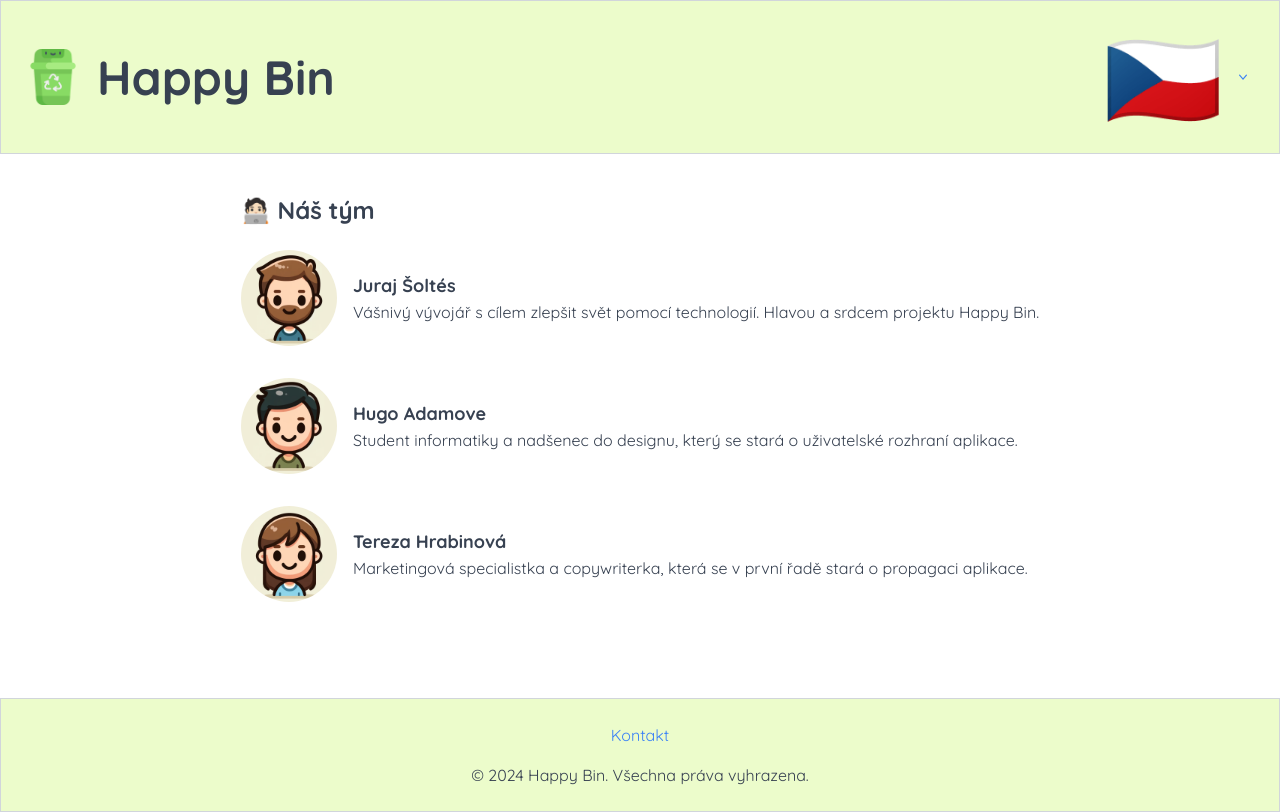
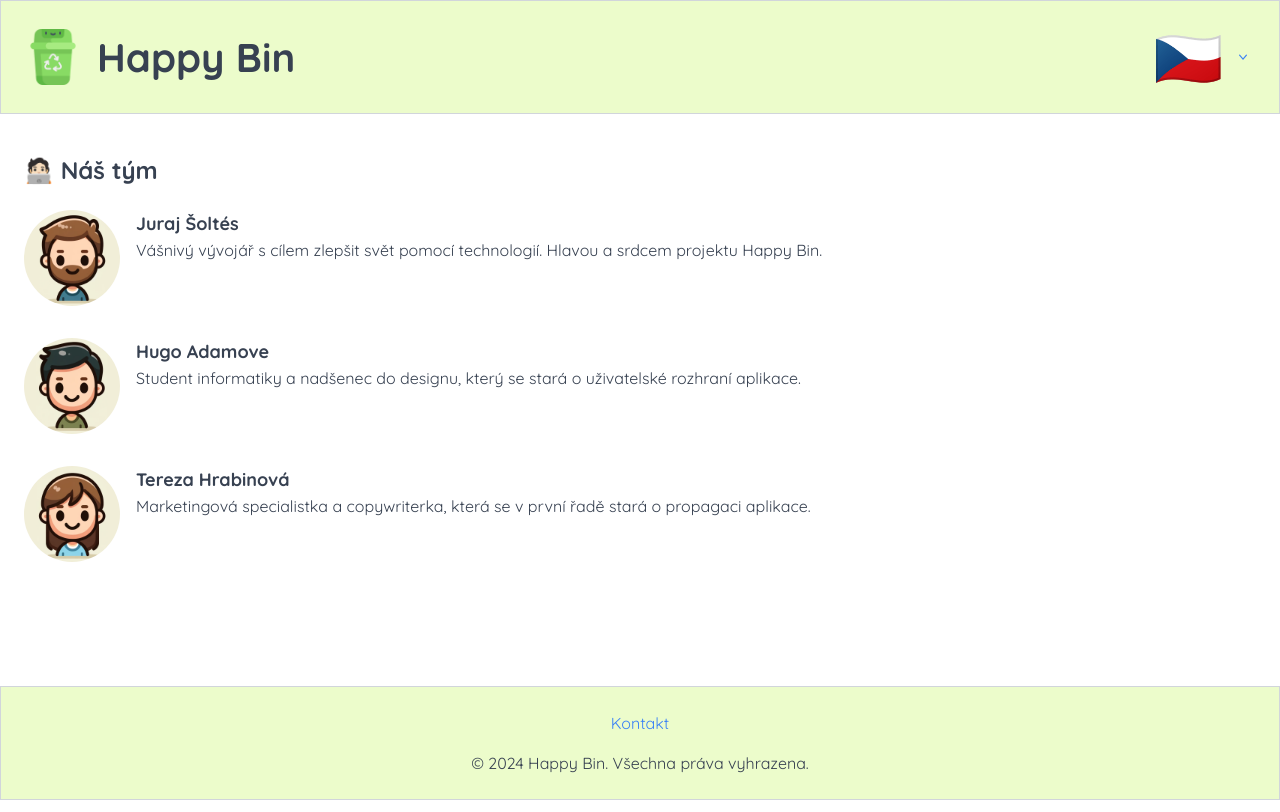
Before and after one commit to hadamove/happybin-web, a website: page about.html in a window 1280 px wide. Drawn offline with Linux system fonts and the light colour scheme.

Commit message:
Fix alignment of the about.html page

```diff
--- a/about.html
+++ b/about.html
@@ -22,7 +22,7 @@
       <a href="./index.html" class="flex items-center">
         <img src="./src/img/bin.png" alt="Ikona Happy Bin"
           class="h-10 w-10 md:h-14 md:w-14 mr-4 transition-transform duration-200 hover:scale-110">
-        <h1 class="text-3xl md:text-5xl font-bold">Happy Bin</h1>
+        <h1 class="text-[2.5rem] md:text-[2.5rem] font-bold">Happy Bin</h1>
       </a>
 
       <!-- Desktop language selector (component placeholder) -->
@@ -31,30 +31,31 @@
   </header>
 
   <!-- MAIN CONTENT -->
-  <main class="mx-auto my-4 px-6 flex-grow flex flex-col py-6">
+  <main class="container mx-auto p-6 my-4 flex-grow">
     <section class="mb-6">
-      <h2 class="text-2xl font-bold mb-6 text-left">🧑🏻‍💻 Náš tým</h2>
-      <div class="flex flex-col md:flex-row items-center mb-8">
+      <h2 class="text-2xl font-bold mb-6">🧑🏻‍💻 Náš tým</h2>
+
+      <div class="flex flex-col md:flex-row md:items-start items-center mb-8">
         <img src="./src/img/juraj.png" alt="Juraj" class="h-24 w-24 md:mr-4 rounded-full mb-3 md:mb-0">
         <div>
-          <h3 class="font-bold text-lg text-left">Juraj Šoltés</h3>
-          <p class="text-left">Vášnivý vývojář s cílem zlepšit svět pomocí technologií. Hlavou a srdcem projektu Happy Bin.</p>
+          <h3 class="font-bold text-lg">Juraj Šoltés</h3>
+          <p>Vášnivý vývojář s cílem zlepšit svět pomocí technologií. Hlavou a srdcem projektu Happy Bin.</p>
         </div>
       </div>
-      <!-- Team member 2 -->
-      <div class="flex flex-col md:flex-row items-center mb-8">
+
+      <div class="flex flex-col md:flex-row md:items-start items-center mb-8">
         <img src="./src/img/hugo.png" alt="Hugo" class="h-24 w-24 md:mr-4 rounded-full mb-3 md:mb-0">
         <div>
-          <h3 class="font-bold text-lg text-left">Hugo Adamove</h3>
-          <p class="text-left">Student informatiky a nadšenec do designu, který se stará o uživatelské rozhraní aplikace.</p>
+          <h3 class="font-bold text-lg">Hugo Adamove</h3>
+          <p>Student informatiky a nadšenec do designu, který se stará o uživatelské rozhraní aplikace.</p>
         </div>
       </div>
-      <!-- Team member 3 -->
-      <div class="flex flex-col md:flex-row items-center mb-8">
+
+      <div class="flex flex-col md:flex-row md:items-start items-center mb-8">
         <img src="./src/img/tereza.png" alt="Tereza" class="h-24 w-24 md:mr-4 rounded-full mb-3 md:mb-0">
         <div>
-          <h3 class="font-bold text-lg text-left">Tereza Hrabinová</h3>
-          <p class="text-left">Marketingová specialistka a copywriterka, která se v první řadě stará o propagaci aplikace.</p>
+          <h3 class="font-bold text-lg">Tereza Hrabinová</h3>
+          <p>Marketingová specialistka a copywriterka, která se v první řadě stará o propagaci aplikace.</p>
         </div>
       </div>
     </section>
--- a/src/js/lang-selector.js
+++ b/src/js/lang-selector.js
@@ -8,7 +8,7 @@
     return `
       <div class="relative">
         <button class="hb-lang-btn flex items-center gap-3 p-1 rounded-full focus:outline-none bg-white/0 hover:bg-white/20 transition" aria-haspopup="true" aria-expanded="false" title="Jazyk">
-          <span class="hb-lang-flag text-6xl md:text-8xl leading-none">${flags[defaultLang]}</span>
+          <span class="hb-lang-flag text-[3.5rem] md:text-[3.5rem] leading-none">${flags[defaultLang]}</span>
           <svg class="w-4 h-4 text-blue-500" viewBox="0 0 20 20" fill="currentColor" aria-hidden="true">
             <path fill-rule="evenodd" d="M5.23 7.21a.75.75 0 011.06.02L10 11.584l3.71-4.354a.75.75 0 011.14.98l-4.25 5a.75.75 0 01-1.14 0l-4.25-5a.75.75 0 01.02-1.06z" clip-rule="evenodd"/>
           </svg>
```
Also changed, not shown: index.html (+1 -1 lines), src/css/style.out.css.
